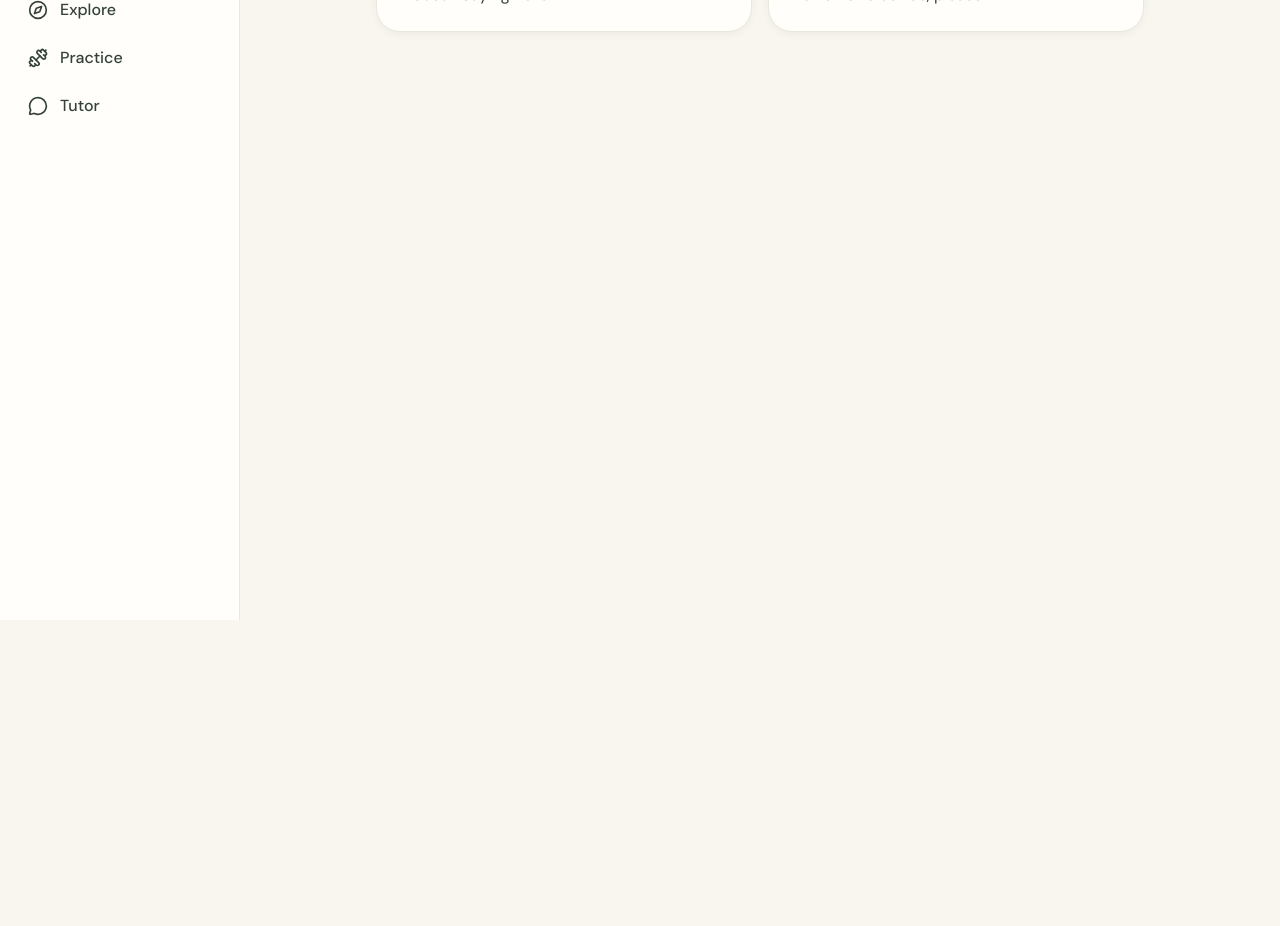
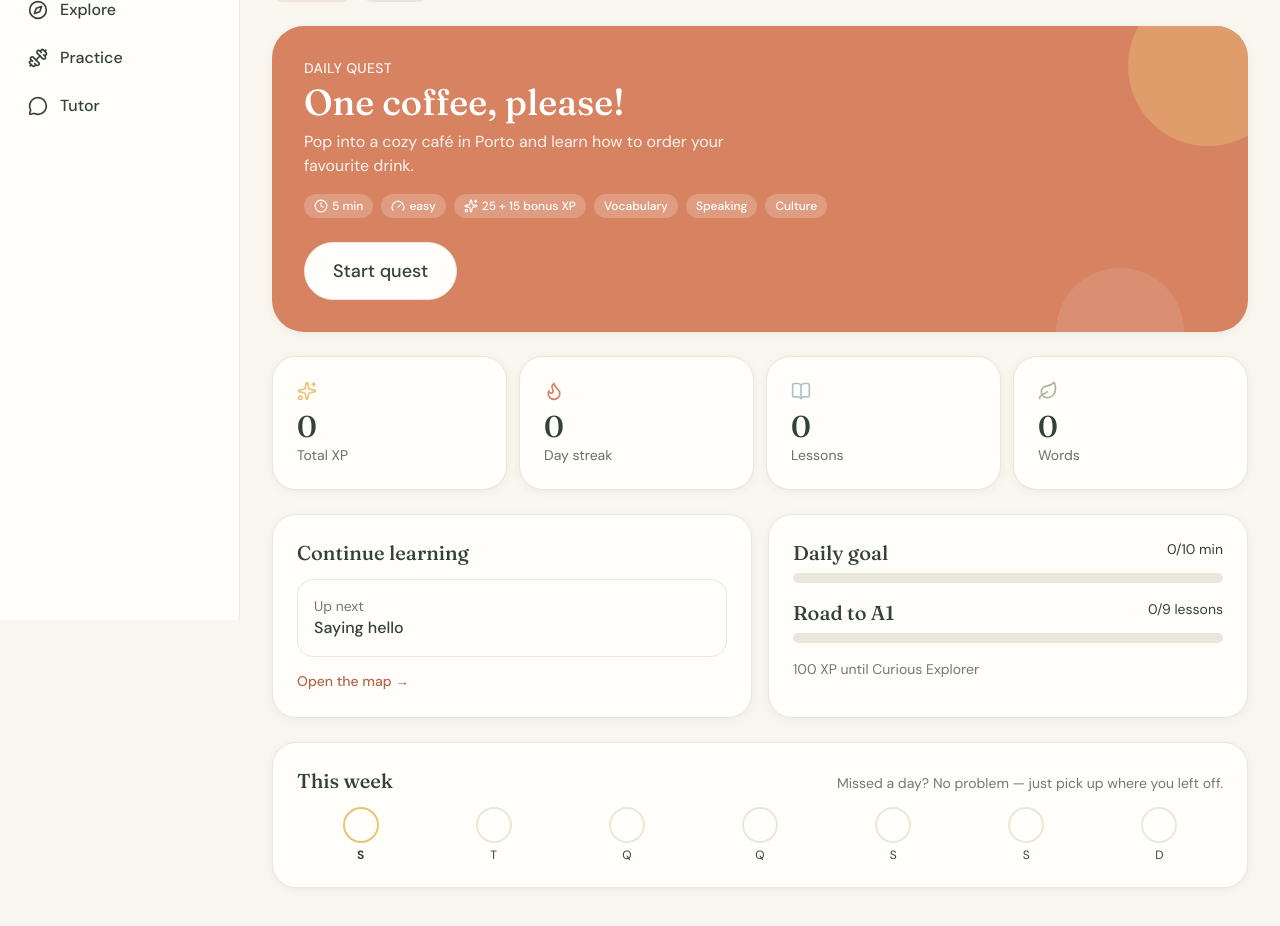
Before and after one commit to helinmelisa/portugues-quest, a React (Vite) app: page /app in a window 1280 px wide. Shown: the part 180-1106 px from the top of the page. Before the commit the page ends 800 px from the top, so only its background shows below. Built offline with nearby package versions, Linux system fonts and the light colour scheme.

Commit message:
Build dashboard with daily quest, stats, goals and weekly streak

```diff
--- /dev/null
+++ b/src/components/gamification/WeeklyStreak.tsx
@@ -0,0 +1,37 @@
+import { Check } from 'lucide-react'
+import { addDays, dayKey } from '../../utils/date'
+import { cn } from '../../utils/cn'
+
+const LABELS = ['S', 'T', 'Q', 'Q', 'S', 'S', 'D'] // segunda … domingo
+
+export function WeeklyStreak({ activeDays }: { activeDays: string[] }) {
+  const today = new Date()
+  const monday = addDays(today, -((today.getDay() + 6) % 7))
+  const active = new Set(activeDays)
+
+  return (
+    <ol className="grid grid-cols-7 gap-1.5" aria-label="This week's activity">
+      {LABELS.map((label, i) => {
+        const date = addDays(monday, i)
+        const key = dayKey(date)
+        const done = active.has(key)
+        const isToday = key === dayKey(today)
+        return (
+          <li key={key} className="flex flex-col items-center gap-1 text-xs">
+            <span
+              aria-label={`${date.toLocaleDateString('en', { weekday: 'long' })}: ${done ? 'practised' : 'no practice'}`}
+              className={cn(
+                'grid size-9 place-items-center rounded-full border-2',
+                done ? 'border-terracotta bg-terracotta text-white' : 'border-line bg-card',
+                isToday && !done && 'border-sun',
+              )}
+            >
+              {done && <Check className="size-4" aria-hidden />}
+            </span>
+            <span className={cn(isToday && 'font-bold')}>{label}</span>
+          </li>
+        )
+      })}
+    </ol>
+  )
+}
--- /dev/null
+++ b/src/data/quests.ts
@@ -0,0 +1,12 @@
+import type { DailyQuest } from '../types'
+import { dayKey } from '../utils/date'
+
+export const quests: DailyQuest[] = [
+  { id: 'q-coffee', lessonId: 'porto-coffee', title: 'One coffee, please!', description: 'Pop into a cozy café in Porto and learn how to order your favourite drink.', difficulty: 'easy', bonusXp: 15 },
+  { id: 'q-hello', lessonId: 'lisboa-hello', title: 'Good morning, neighbour!', description: 'Your new neighbour in Lisboa says hello on the stairs. Greet them like a local.', difficulty: 'easy', bonusXp: 15 },
+]
+
+export function questForDay(day = dayKey()) {
+  const n = [...day].reduce((sum, c) => sum + c.charCodeAt(0), 0)
+  return quests[n % quests.length]
+}
--- a/src/features/progress/ProgressProvider.tsx
+++ b/src/features/progress/ProgressProvider.tsx
@@ -1,4 +1,5 @@
 import { useCallback, useEffect, useMemo, useState, type ReactNode } from 'react'
+import { questForDay } from '../../data/quests'
 import { storage } from '../../services/storage'
 import type { Lesson } from '../../types'
 import { completeLesson as applyLesson, emptyProgress, statsFor } from './progress'
@@ -13,7 +14,7 @@ export function ProgressProvider({ children }: { children: ReactNode }) {
 
   const completeLesson = useCallback(
     (lesson: Lesson) => {
-      const result = applyLesson(progress, lesson)
+      const result = applyLesson(progress, lesson, questForDay())
       setProgress(result.progress)
       return result.xpEarned
     },
--- a/src/features/progress/progress.ts
+++ b/src/features/progress/progress.ts
@@ -1,4 +1,4 @@
-import type { LearningProgress, Lesson, UserStatistics } from '../../types'
+import type { DailyQuest, LearningProgress, Lesson, UserStatistics } from '../../types'
 import { addDays, dayKey } from '../../utils/date'
 
 export const emptyProgress: LearningProgress = {
@@ -7,6 +7,8 @@ export const emptyProgress: LearningProgress = {
   learnedWords: [],
   difficultWords: [],
   activeDays: [],
+  minutesByDay: {},
+  questDays: [],
   achievements: [],
 }
 
@@ -38,10 +40,15 @@ export function computeStreak(activeDays: string[], today = new Date()) {
   return streak
 }
 
-export function completeLesson(progress: LearningProgress, lesson: Lesson): { progress: LearningProgress; xpEarned: number } {
+export function completeLesson(
+  progress: LearningProgress,
+  lesson: Lesson,
+  quest?: DailyQuest,
+): { progress: LearningProgress; xpEarned: number } {
+  const today = dayKey()
   const repeat = lesson.id in progress.completedLessons
-  const xpEarned = repeat ? Math.round(lesson.xp * XP.repeatLessonFactor) : lesson.xp
-  const today = dayKey()
+  const questBonus = quest?.lessonId === lesson.id && !progress.questDays.includes(today) ? quest.bonusXp : 0
+  const xpEarned = (repeat ? Math.round(lesson.xp * XP.repeatLessonFactor) : lesson.xp) + questBonus
 
   return {
     xpEarned,
@@ -51,6 +58,8 @@ export function completeLesson(progress: LearningProgress, lesson: Lesson): { pr
       completedLessons: { ...progress.completedLessons, [lesson.id]: progress.completedLessons[lesson.id] ?? today },
       learnedWords: [...new Set([...progress.learnedWords, ...lesson.vocabulary.map((v) => v.id)])],
       activeDays: progress.activeDays.includes(today) ? progress.activeDays : [...progress.activeDays, today],
+      minutesByDay: { ...progress.minutesByDay, [today]: (progress.minutesByDay[today] ?? 0) + lesson.minutes },
+      questDays: questBonus ? [...progress.questDays, today] : progress.questDays,
     },
   }
 }
--- /dev/null
+++ b/src/pages/Dashboard/DailyQuestCard.tsx
@@ -0,0 +1,34 @@
+import { CheckCircle2, Clock, Gauge, Sparkles } from 'lucide-react'
+import { useNavigate } from 'react-router-dom'
+import { Badge, Button } from '../../components/common'
+import { getLesson } from '../../data/curriculum'
+import type { DailyQuest } from '../../types'
+
+export function DailyQuestCard({ quest, claimed }: { quest: DailyQuest; claimed: boolean }) {
+  const navigate = useNavigate()
+  const lesson = getLesson(quest.lessonId)
+  if (!lesson) return null
+
+  return (
+    <section aria-labelledby="quest-title" className="relative overflow-hidden rounded-[2rem] bg-terracotta p-6 text-white shadow-soft md:p-8">
+      <div aria-hidden className="absolute -right-10 -top-10 size-40 rounded-full bg-sun/40" />
+      <div aria-hidden className="absolute -bottom-16 right-16 size-32 rounded-full bg-white/10" />
+      <div className="relative">
+        <p className="text-sm font-medium uppercase tracking-wide opacity-90">Daily quest</p>
+        <h2 id="quest-title" className="mt-1 font-display text-3xl md:text-4xl">{quest.title}</h2>
+        <p className="mt-2 max-w-md opacity-90">{quest.description}</p>
+        <div className="mt-4 flex flex-wrap gap-2">
+          <Badge className="bg-white/20 text-white"><Clock className="size-3.5" aria-hidden /> {lesson.minutes} min</Badge>
+          <Badge className="bg-white/20 text-white"><Gauge className="size-3.5" aria-hidden /> {quest.difficulty}</Badge>
+          <Badge className="bg-white/20 text-white"><Sparkles className="size-3.5" aria-hidden /> {lesson.xp} + {quest.bonusXp} bonus XP</Badge>
+          {lesson.skills.map((s) => <Badge key={s} className="bg-white/20 capitalize text-white">{s}</Badge>)}
+        </div>
+        {claimed ? (
+          <p className="mt-6 flex items-center gap-2 font-medium"><CheckCircle2 className="size-5" aria-hidden /> Quest complete — até amanhã!</p>
+        ) : (
+          <Button variant="secondary" size="lg" className="mt-6" onClick={() => navigate(`/lesson/${lesson.id}`)}>Start quest</Button>
+        )}
+      </div>
+    </section>
+  )
+}
--- a/src/pages/Dashboard/DashboardPage.tsx
+++ b/src/pages/Dashboard/DashboardPage.tsx
@@ -1,15 +1,103 @@
+import { BookOpen, Flame, Leaf, Sparkles } from 'lucide-react'
 import { Link } from 'react-router-dom'
-import { Card } from '../../components/common'
+import { Badge, Card, ProgressBar } from '../../components/common'
+import { WeeklyStreak } from '../../components/gamification/WeeklyStreak'
+import { isLessonAvailable, lessons } from '../../data/curriculum'
+import { questForDay } from '../../data/quests'
+import { rankFor } from '../../features/progress/progress'
+import { useProgress } from '../../hooks/useProgress'
+import { dayKey } from '../../utils/date'
+import { DailyQuestCard } from './DailyQuestCard'
 
-// Temporary until the real dashboard (step 10).
+const DAILY_GOAL_MINUTES = 10 // replaced by the onboarding choice in step 11
+
+function greeting() {
+  const h = new Date().getHours()
+  if (h < 13) return 'Bom dia'
+  if (h < 20) return 'Boa tarde'
+  return 'Boa noite'
+}
+
 export default function DashboardPage() {
+  const { progress, stats } = useProgress()
+  const today = dayKey()
+  const quest = questForDay(today)
+  const { next } = rankFor(stats.totalXp)
+  const minutesToday = progress.minutesByDay[today] ?? 0
+
+  const a0Lessons = lessons.filter((l) => ['lisboa', 'porto'].includes(l.destinationId))
+  const a0Done = a0Lessons.filter((l) => l.id in progress.completedLessons).length
+  const nextLesson = lessons.find((l) => isLessonAvailable(l) && !(l.id in progress.completedLessons))
+  const lastDoneId = Object.entries(progress.completedLessons).sort(([, a], [, b]) => b.localeCompare(a))[0]?.[0]
+  const lastDone = lessons.find((l) => l.id === lastDoneId)
+
+  const statItems = [
+    { icon: Sparkles, label: 'Total XP', value: stats.totalXp, tone: 'text-sun' },
+    { icon: Flame, label: 'Day streak', value: stats.streak, tone: 'text-terracotta' },
+    { icon: BookOpen, label: 'Lessons', value: stats.lessonsCompleted, tone: 'text-sky' },
+    { icon: Leaf, label: 'Words', value: stats.wordsLearned, tone: 'text-sage' },
+  ]
+
   return (
-    <div className="mx-auto max-w-3xl">
-      <h1 className="mb-6 font-display text-3xl md:text-4xl">Bom dia, explorer</h1>
-      <div className="grid gap-4 sm:grid-cols-2">
-        <Link to="/lesson/lisboa-hello"><Card className="hover:border-sage">Lisboa · Saying hello</Card></Link>
-        <Link to="/lesson/porto-coffee"><Card className="hover:border-sage">Porto · One coffee, please!</Card></Link>
+    <div className="mx-auto max-w-5xl space-y-6">
+      <header>
+        <h1 className="font-display text-3xl md:text-4xl">{greeting()}, explorer ☀️</h1>
+        <p className="mt-2 opacity-80">Ready to make a little Portuguese progress today?</p>
+        <div className="mt-3 flex flex-wrap gap-2">
+          <Badge tone="terracotta">{stats.rank}</Badge>
+          <Badge tone="sky">Level A0</Badge>
+        </div>
+      </header>
+
+      <DailyQuestCard quest={quest} claimed={progress.questDays.includes(today)} />
+
+      <ul className="grid grid-cols-2 gap-3 md:grid-cols-4">
+        {statItems.map(({ icon: Icon, label, value, tone }) => (
+          <li key={label}>
+            <Card className="p-4 md:p-5">
+              <Icon className={`size-5 ${tone}`} aria-hidden />
+              <p className="mt-2 font-display text-3xl">{value}</p>
+              <p className="text-sm opacity-75">{label}</p>
+            </Card>
+          </li>
+        ))}
+      </ul>
+
+      <div className="grid gap-4 md:grid-cols-2">
+        <Card className="space-y-3">
+          <h2 className="font-display text-xl">Continue learning</h2>
+          {nextLesson ? (
+            <Link to={`/lesson/${nextLesson.id}`} className="block rounded-2xl border border-line p-4 hover:border-sage">
+              <p className="text-sm opacity-70">Up next</p>
+              <p className="font-medium">{nextLesson.title}</p>
+            </Link>
+          ) : (
+            <p className="opacity-80">You’ve finished every available lesson. New ones are on the way!</p>
+          )}
+          {lastDone && <p className="text-sm opacity-70">Last completed: {lastDone.title}</p>}
+          <Link to="/app/explore" className="inline-block text-sm font-medium text-terracotta-dark hover:underline">Open the map →</Link>
+        </Card>
+
+        <Card className="space-y-4">
+          <div>
+            <div className="mb-1.5 flex justify-between"><h2 className="font-display text-xl">Daily goal</h2><span className="text-sm">{Math.min(minutesToday, DAILY_GOAL_MINUTES)}/{DAILY_GOAL_MINUTES} min</span></div>
+            <ProgressBar value={minutesToday} max={DAILY_GOAL_MINUTES} label="Daily goal" color="sage" />
+          </div>
+          <div>
+            <div className="mb-1.5 flex justify-between"><h2 className="font-display text-xl">Road to A1</h2><span className="text-sm">{a0Done}/{a0Lessons.length} lessons</span></div>
+            <ProgressBar value={a0Done} max={a0Lessons.length} label="Progress to A1" />
+          </div>
+          {next && <p className="text-sm opacity-70">{next.minXp - stats.totalXp} XP until {next.name}</p>}
+        </Card>
       </div>
+
+      <Card className="space-y-3">
+        <div className="flex flex-wrap items-baseline justify-between gap-x-4 gap-y-1">
+          <h2 className="font-display text-xl">This week</h2>
+          <p className="text-sm opacity-70">Missed a day? No problem — just pick up where you left off.</p>
+        </div>
+        <WeeklyStreak activeDays={progress.activeDays} />
+      </Card>
     </div>
   )
 }
--- a/src/types/index.ts
+++ b/src/types/index.ts
@@ -81,6 +81,8 @@ export interface LearningProgress {
   learnedWords: string[]
   difficultWords: string[]
   activeDays: string[] // YYYY-MM-DD
+  minutesByDay: Record<string, number>
+  questDays: string[] // days the daily quest bonus was claimed
   achievements: string[]
 }
 
```
Also changed, not shown: 1 other file (tests, documents, lock files or other folders).
